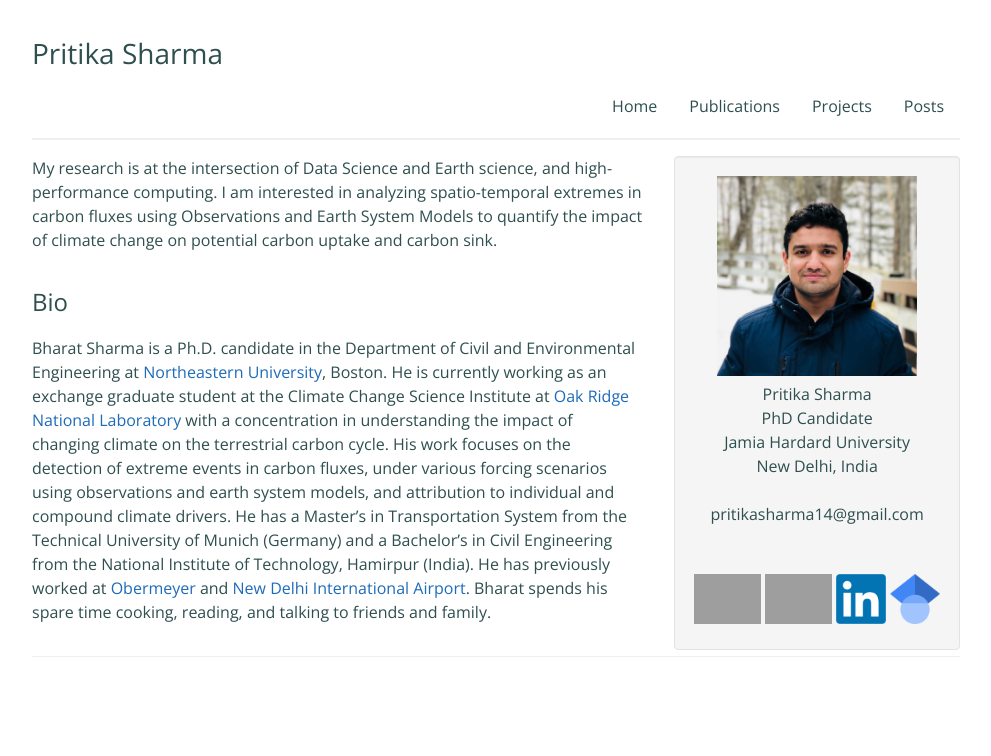
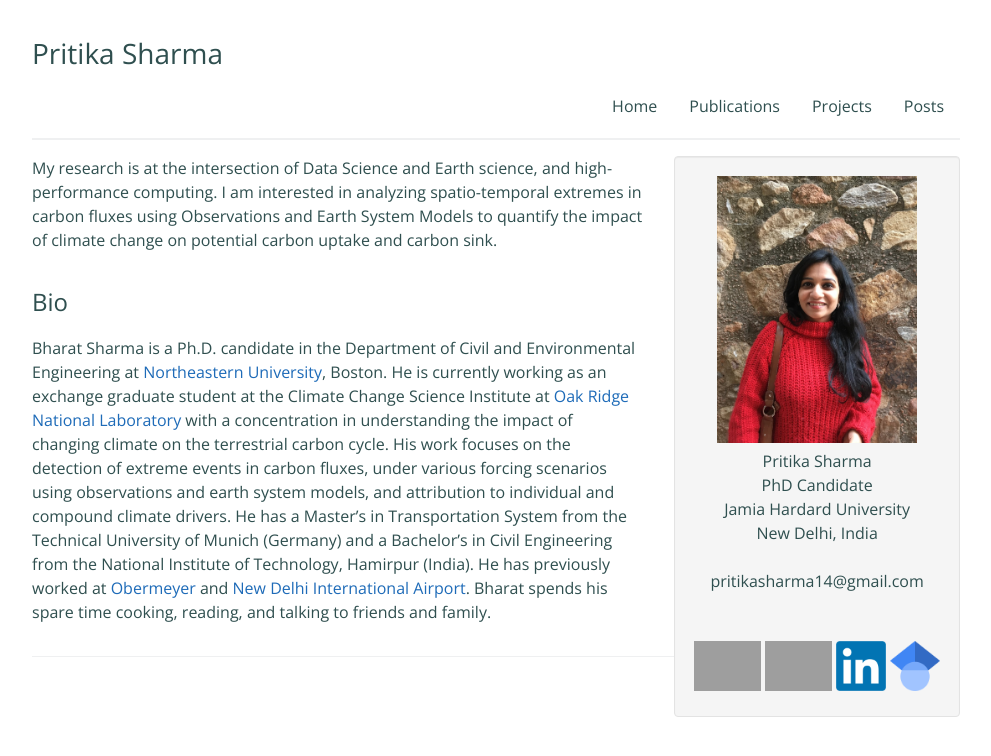
Before and after one commit to sharmapritika/sharmapritika.github.io, a Jekyll site: the page built from index.md, in a window 1280 px wide. Shown: the top 756 px of the page, without its empty margins (144-1135 px from the left). Built offline with Jekyll 4.4.1, drawn with Linux system fonts in a browser that asks for light colours; grey boxes are pictures that could not be loaded.

Commit message:
Update homepage.html

```diff
--- a/_layouts/homepage.html
+++ b/_layouts/homepage.html
@@ -40,7 +40,7 @@
       <div id="row">
 
         <div id="photo-well" class="pull-right well">
-          <img alt="photo" src="assets/images/bharat_snow_cropped.jpg" width=200>
+          <img alt="photo" src="assets/images/IMG_1544.jpeg" width=200>
           <div>
 
                 {{ page.title }} <br>
```
